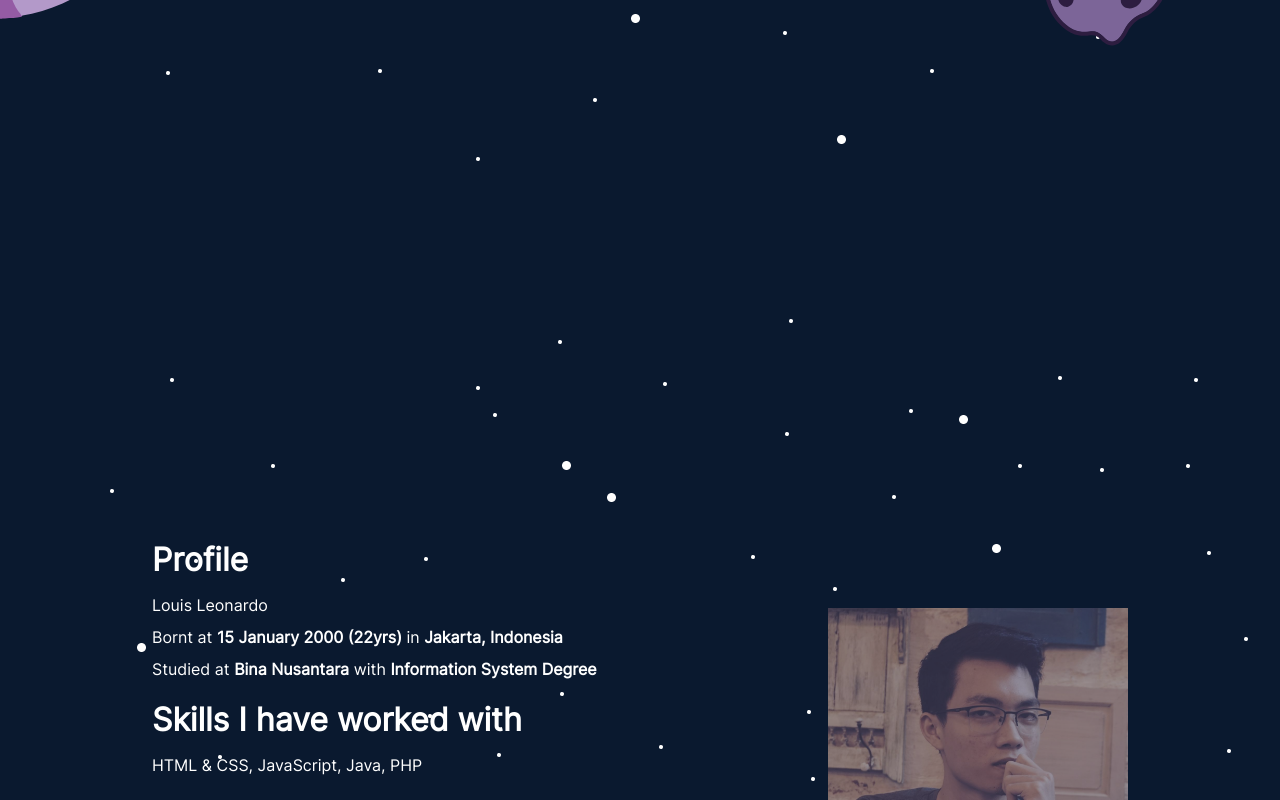
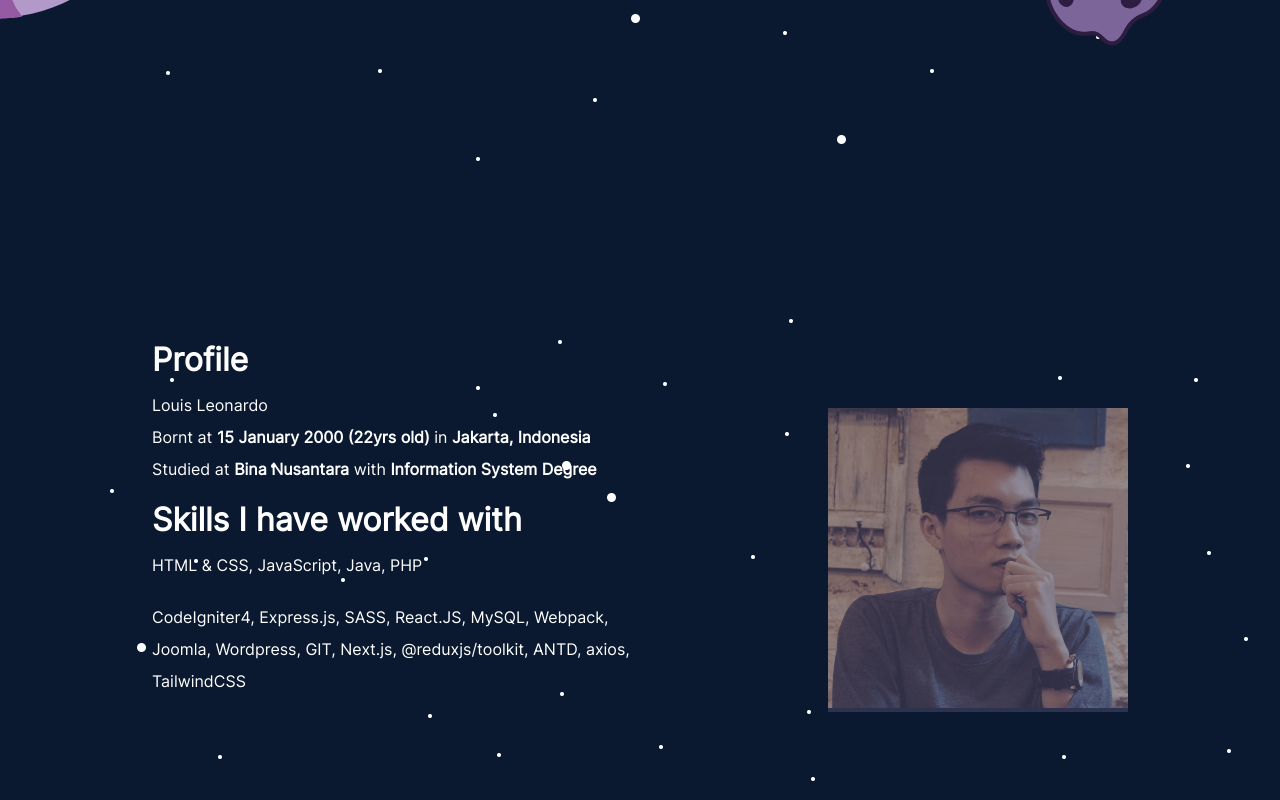
Before and after one commit to uisproject/portfolio, a Svelte app: page / in a window 1280 px wide. Shown: the part 840-1640 px from the top of the page. Built offline with nearby package versions, Linux system fonts and the light colour scheme.

Commit message:
remove large padding/margin spacing

```diff
--- a/public/styles/home.css
+++ b/public/styles/home.css
@@ -2,7 +2,6 @@
   position: relative;
   min-height: 112vh;
   overflow: hidden;
-  padding-bottom: 200px;
 }
 
 .home {
@@ -22,6 +21,9 @@
 }
 
 @media only screen and (max-width: 700px) {
+  .home-wrapper {
+    padding-bottom: 200px;
+  }
   .home-info {
     width: 90% !important;
   }
--- a/public/styles/profile.css
+++ b/public/styles/profile.css
@@ -2,7 +2,6 @@
   min-height: 100vh;
   width: 90%;
   margin: auto;
-  padding-bottom: 100px;
 }
 
 .profile {
--- a/src/Components/Profile.svelte
+++ b/src/Components/Profile.svelte
@@ -12,7 +12,7 @@
           <h1 class="profile-title">Profile</h1>
           <p>Louis Leonardo</p>
           <p>
-            Bornt at <strong> 15 January 2000 ({currentAge}yrs)</strong> in
+            Bornt at <strong> 15 January 2000 ({currentAge}yrs old)</strong> in
             <strong>Jakarta, Indonesia</strong>
           </p>
           <p>
```
